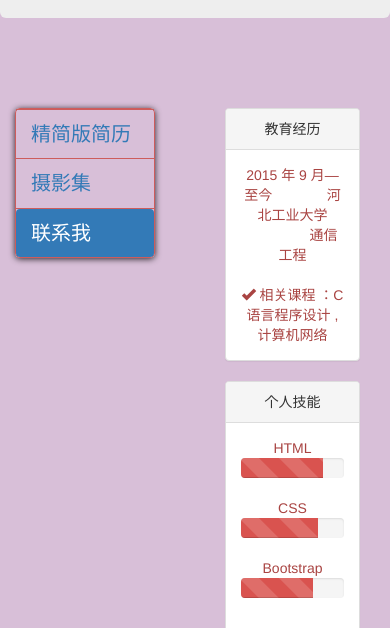
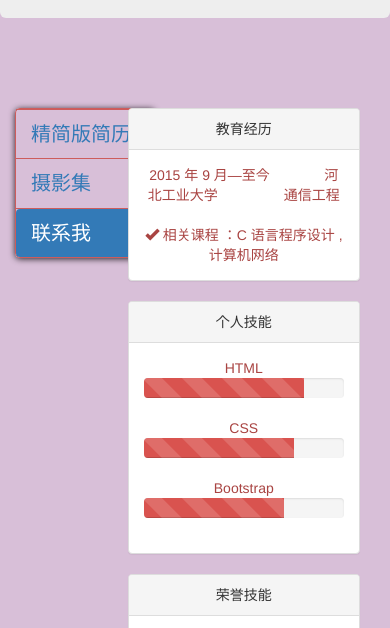
Before and after one commit to moonRachel/moonRachel.github.io, a plain HTML site: page index2.html in a window 390 px wide. Shown: the part 163-791 px from the top of the page. Drawn offline with nearby package versions, Linux system fonts and the light colour scheme.

Commit message:
Update index2.html

```diff
--- a/index2.html
+++ b/index2.html
@@ -26,7 +26,7 @@
 			</div>
 			<br><br><br>
 			<!--附件导航部分-->
-			<div class="col-sm-3 col-xs-6" id="myNav">
+			<div class="col-sm-3 col-xs-3" id="myNav">
 				<ul class="nav nav-pills nav-stacked" data-spy="affix" data-offset-top="200">
 					<li><a href="#resume">精简版简历</a></li>
 					<li><a href="#camera">摄影集</a></li>
@@ -34,7 +34,7 @@
 				</ul>
 			</div>
 
-			<div class="col-sm-9 col-xs-6">
+			<div class="col-sm-9 col-xs-9">
 				<!--简历-->
 				<div id="resume" class="text-center text-danger">
 					<!--简历第一部分-->
```
